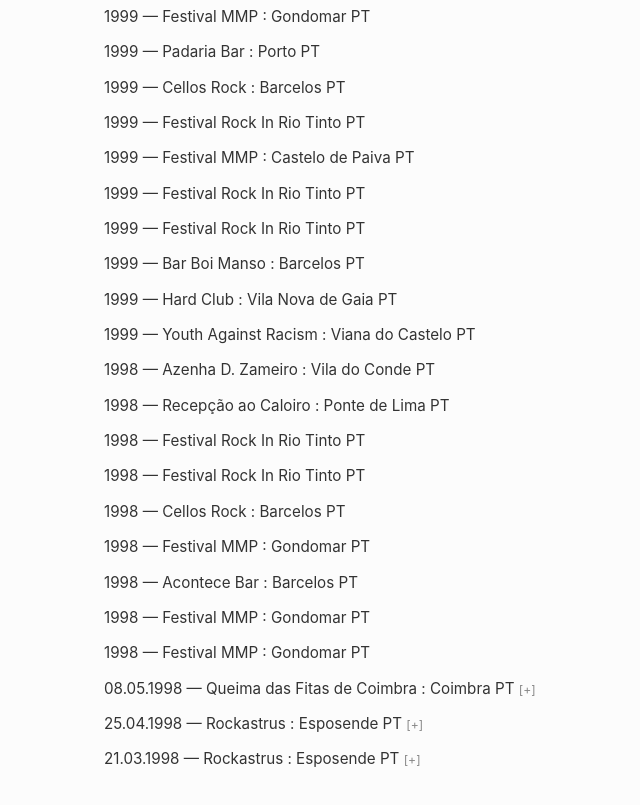
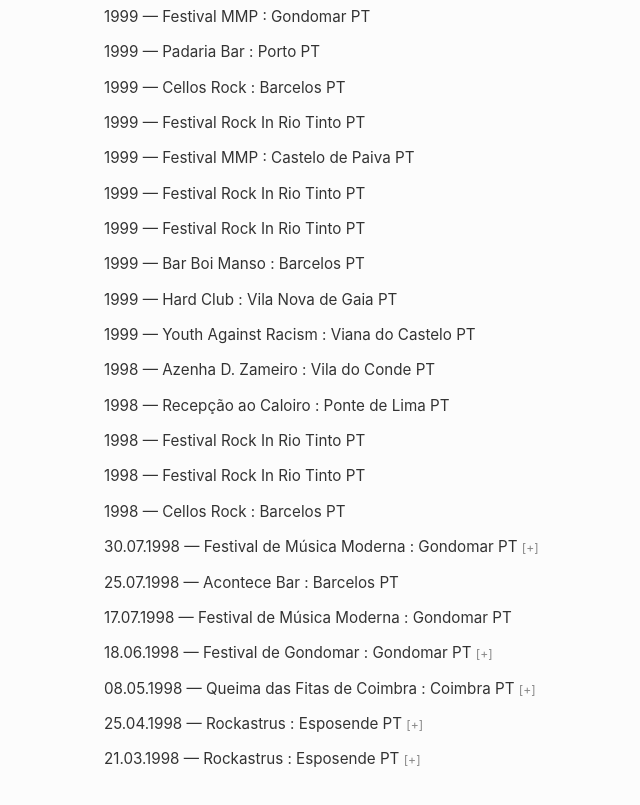
Before and after one commit to tiagocarve/portfolio-site, a website: page gigs.html in a window 1280 px wide. Shown: the part 3486-4291 px from the top of the page, without its empty margins (118-758 px from the left). Drawn offline with Linux system fonts and the light colour scheme.

Commit message:
gondomar

```diff
--- a/gigs.html
+++ b/gigs.html
@@ -170,10 +170,26 @@
                     <li>1998 — Festival Rock In Rio Tinto PT</li>
                     <li>1998 — Festival Rock In Rio Tinto PT</li>
                     <li>1998 — Cellos Rock : Barcelos PT</li>
-                    <li>1998 — Festival MMP : Gondomar PT</li>
-                    <li>1998 — Acontece Bar : Barcelos PT</li>
-                    <li>1998 — Festival MMP : Gondomar PT</li>
-                    <li>1998 — Festival MMP : Gondomar PT</li>
+                    <li>
+                        <details style="cursor: pointer;">
+                        <summary style="list-style: none;">30.07.1998 — Festival de Música Moderna : Gondomar PT <span style="color: #888; font-size: 0.8em;">[+]</span></summary>
+                            <div style="margin-left: 1rem; color: #666; font-style: italic; font-size: 0.88rem; margin-top: 0.2rem;">
+                                On July 30, 1998, the band Kafka performed at the grand finale of the Gondomar Modern Music Festival, where they secured fourth place. They presented a setlist featuring "A Estranheza da Alma", "As Minhas Mãos / Jack", "Fürchte Dich Nicht (Manifesto Anti-Nazi)", "Mujiks: Mama dome!", and "Je Suis Un Serf".
+                            </div>
+                        </details>
+
+                    </li>
+                    <li>25.07.1998 — Acontece Bar : Barcelos PT</li>
+                    <li>17.07.1998 — Festival de Música Moderna : Gondomar PT</li>
+                    <li>
+                        <details style="cursor: pointer;">
+                        <summary style="list-style: none;">18.06.1998 — Festival de Gondomar : Gondomar PT <span style="color: #888; font-size: 0.8em;">[+]</span></summary>
+                            <div style="margin-left: 1rem; color: #666; font-style: italic; font-size: 0.88rem; margin-top: 0.2rem;">
+                                On June 18, 1998, the band Kafka performed their first-ever concert at the Gondomar Festival during the opening heat of the music competition. They shared the stage with competing bands Blunder, Spoon, and Naijed, performing tracks from their Ab! Surdo demo alongside audio samples featuring a Fürchte Dich Nicht (Manifesto Anti-Nazi) speech and tribal chants from Pink Floyd's "Absolutely Curtains"—curiously played from a portable cassette player placed on a chair on stage and amplified with a microphone.
+                            </div>
+                        </details>
+
+                    </li>
                     <li>
                         <details style="cursor: pointer;">
                         <summary style="list-style: none;">08.05.1998 — Queima das Fitas de Coimbra : Coimbra PT <span style="color: #888; font-size: 0.8em;">[+]</span></summary>
```
